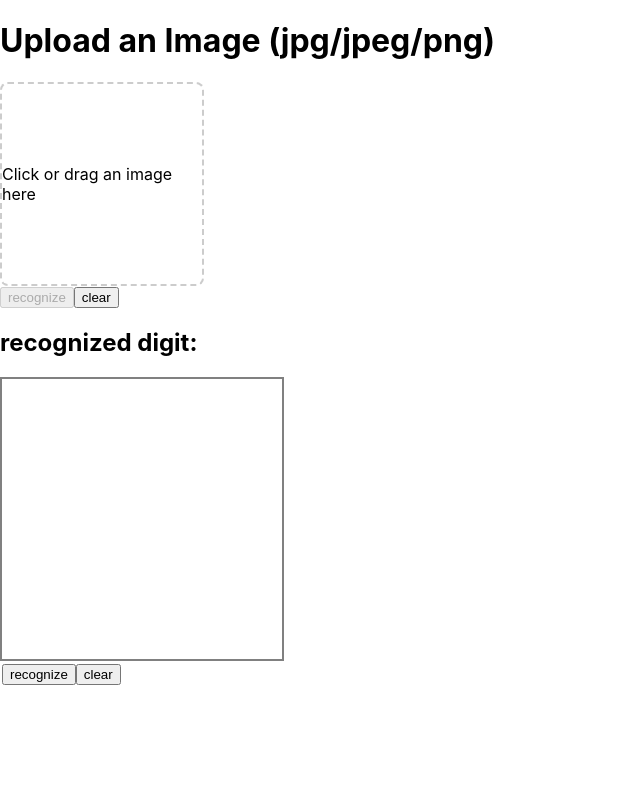
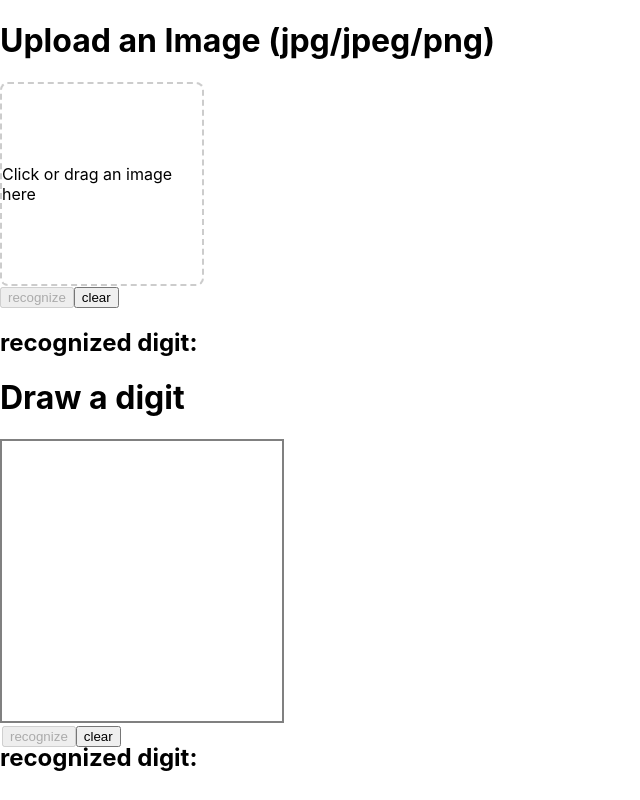
Before and after one commit to lukaszsliwinski/digit-recognizer, a React (Create React App) app in the folder client/: page / in a window 1280 px wide. Shown: the whole page, without its empty margins (0-640 px from the left). Built offline with nearby package versions, Linux system fonts and the light colour scheme.

Commit message:
feat: write recognized digit under canvas

```diff
--- a/client/src/Draw.css
+++ b/client/src/Draw.css
@@ -1,16 +1,11 @@
-.Draw {
-
-  display: flex;
-  flex-direction: column;
-  justify-content: flex-start;
-  align-items: center;
-  background-image: linear-gradient(120deg, #fdfbfb 0%, #ebedee 100%);
-}
-
 .draw-area {
   width: 280px;
   height: 280px;
   border: 2px solid #808080;
-  position: relative;
   background-color: white;
 }
+
+.draw-area:hover {
+  cursor: crosshair;
+  /* cursor: url('path/pencil-cursor.png'), auto; TODO: Replace with pencil image */
+}
--- a/client/src/Draw.tsx
+++ b/client/src/Draw.tsx
@@ -5,6 +5,9 @@ import './Draw.css';
 function Draw() {
   const canvasRef = useRef<HTMLCanvasElement | null>(null);
   const ctxRef = useRef<CanvasRenderingContext2D | null>(null);
+
+  const [recognizedDigit, setRecognizedDigit] = useState<number | null>(null);
+  const [disabled, setDisabled] = useState<boolean>(true);
   const [isDrawing, setIsDrawing] = useState(false);
 
   // Initialization when the component
@@ -27,6 +30,10 @@ function Draw() {
 
   // Function for starting the drawing
   const startDrawing = (e: React.MouseEvent<HTMLCanvasElement>) => {
+    if (disabled) {
+      setDisabled(false);
+    }
+
     ctxRef?.current?.beginPath();
     ctxRef?.current?.moveTo(
       e.nativeEvent.offsetX,
@@ -69,10 +76,10 @@ function Draw() {
       // POST request
       axios
         .post('/api/recognize', formData, {headers: headers})
-        .then(response => console.log(response.data.recognized_digit))
+        .then(response => setRecognizedDigit(response.data.recognized_digit))
         .catch(() => {
-          // resetState();
-          // alert('Error uploading image, try again later!');
+          alert('error');
+          clearCanvas();
         });
       }
   }
@@ -84,10 +91,15 @@ function Draw() {
         // Redraw the white background after clearing
         ctxRef.current.fillStyle = 'white';
         ctxRef.current.fillRect(0, 0, canvasRef.current.width, canvasRef.current.height);
+
+        // disable recognize btn
+        setDisabled(true);
     }
   };
 
   return (
+    <div>
+      <h1>Draw a digit</h1>
       <div className="draw-area">
         <canvas
           onMouseDown={startDrawing}
@@ -97,8 +109,10 @@ function Draw() {
           width={"280px"}
           height={"280px"}
         />
-      <button onClick={recognize}>recognize</button>
+        <button onClick={recognize} disabled={disabled}>recognize</button>
         <button onClick={clearCanvas}>clear</button>
+      </div>
+      <h2>recognized digit: {recognizedDigit}</h2>
     </div>
   );
 }
--- a/client/src/Upload.tsx
+++ b/client/src/Upload.tsx
@@ -106,7 +106,6 @@ function Upload() {
 
   return (
     <div>
-      <div>
       <h1>Upload an Image (jpg/jpeg/png)</h1>
       <form onSubmit={handleSubmit}>
         <div
@@ -154,7 +153,6 @@ function Upload() {
         <button type="submit" disabled={disabled}>recognize</button>
         <button type="button" onClick={resetState}> clear</button>
       </form>
-      </div>
       <h2>recognized digit: {recognizedDigit}</h2>
     </div>
   );
```
Lines whose indentation alone changed are shown as unchanged.
